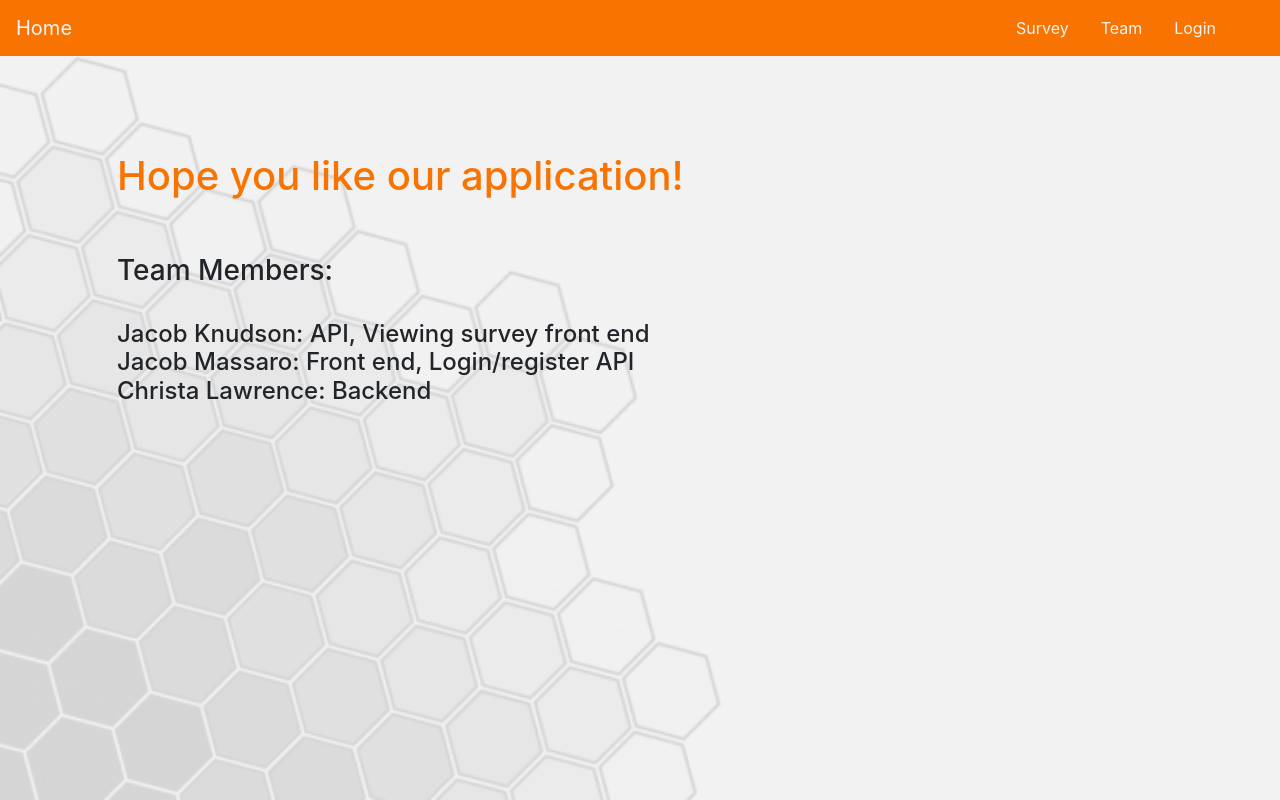
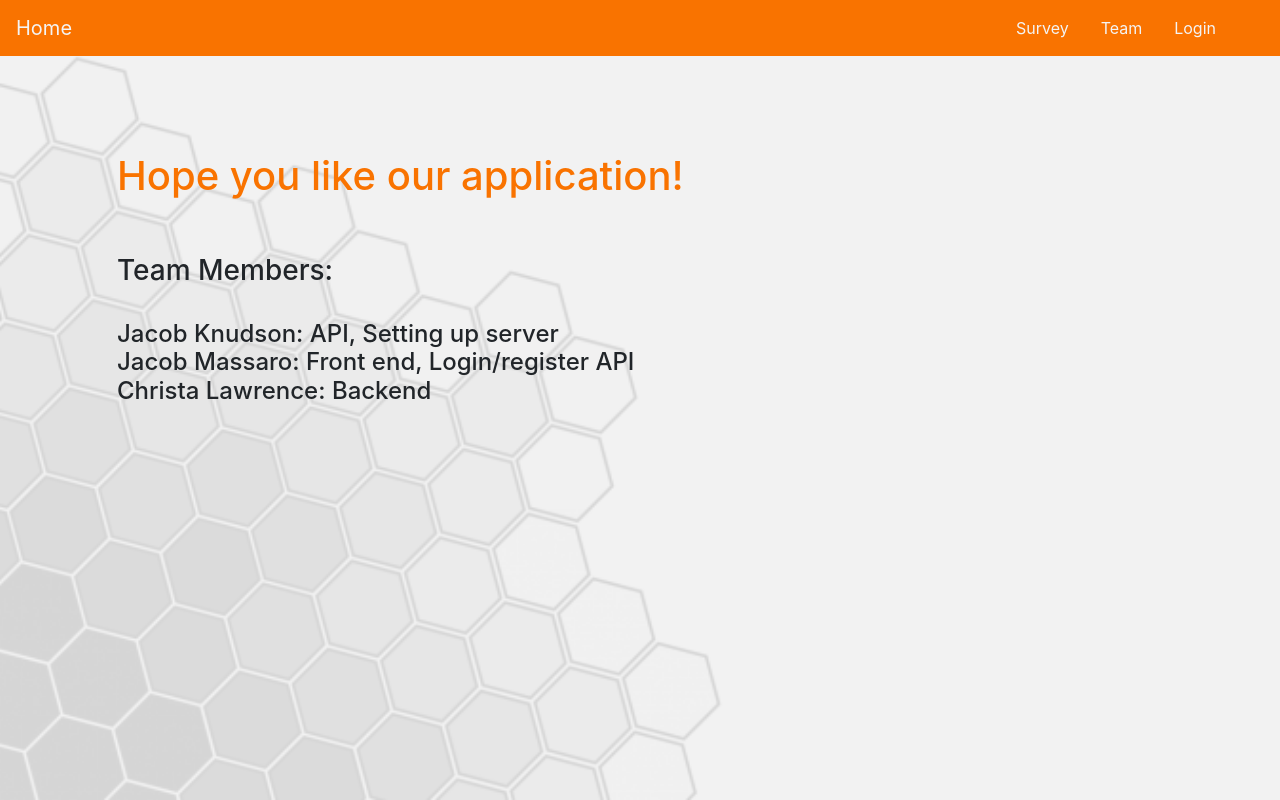
Before and after one commit to jake41397/databaseProject, a PHP site: page /surveyToday/team.php in a window 1280 px wide. Run offline with PHP 8.4, Linux system fonts and the light colour scheme; some libraries are stand-ins or nearby versions.

Commit message:
corrected text mistakes

```diff
--- a/team.php
+++ b/team.php
@@ -42,7 +42,7 @@
        <div class="container">
          <div class="description ">
              <h1>Hope you like our application!</h1>
-             <P></br><h3>Team Members:</h3></br><h4>Jacob Knudson: API, Viewing survey front end</br>Jacob Massaro: Front end, Login/register API</br>Christa Lawrence: Backend</h4></p>
+             <P></br><h3>Team Members:</h3></br><h4>Jacob Knudson: API, Setting up server</br>Jacob Massaro: Front end, Login/register API</br>Christa Lawrence: Backend</h4></p>
          </div>
 
        </div>
```
